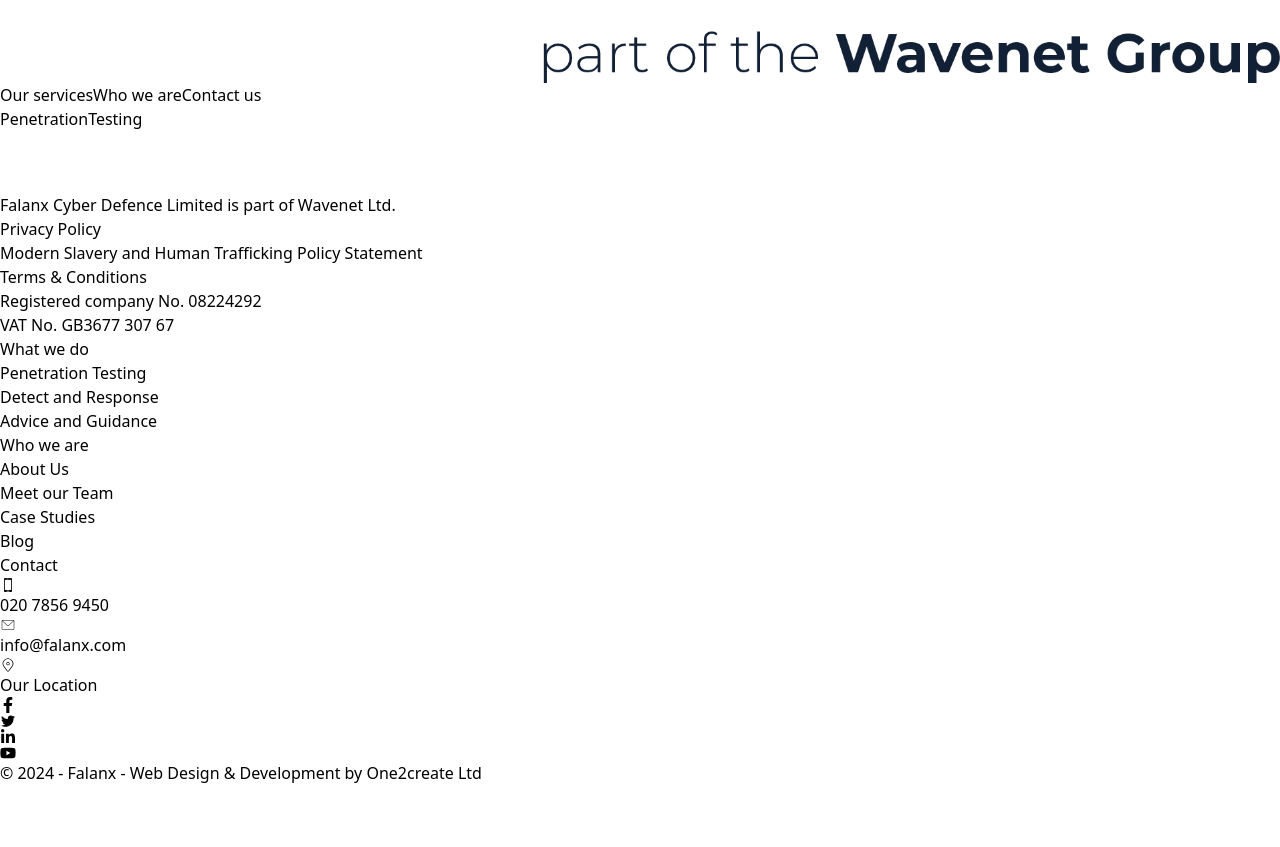
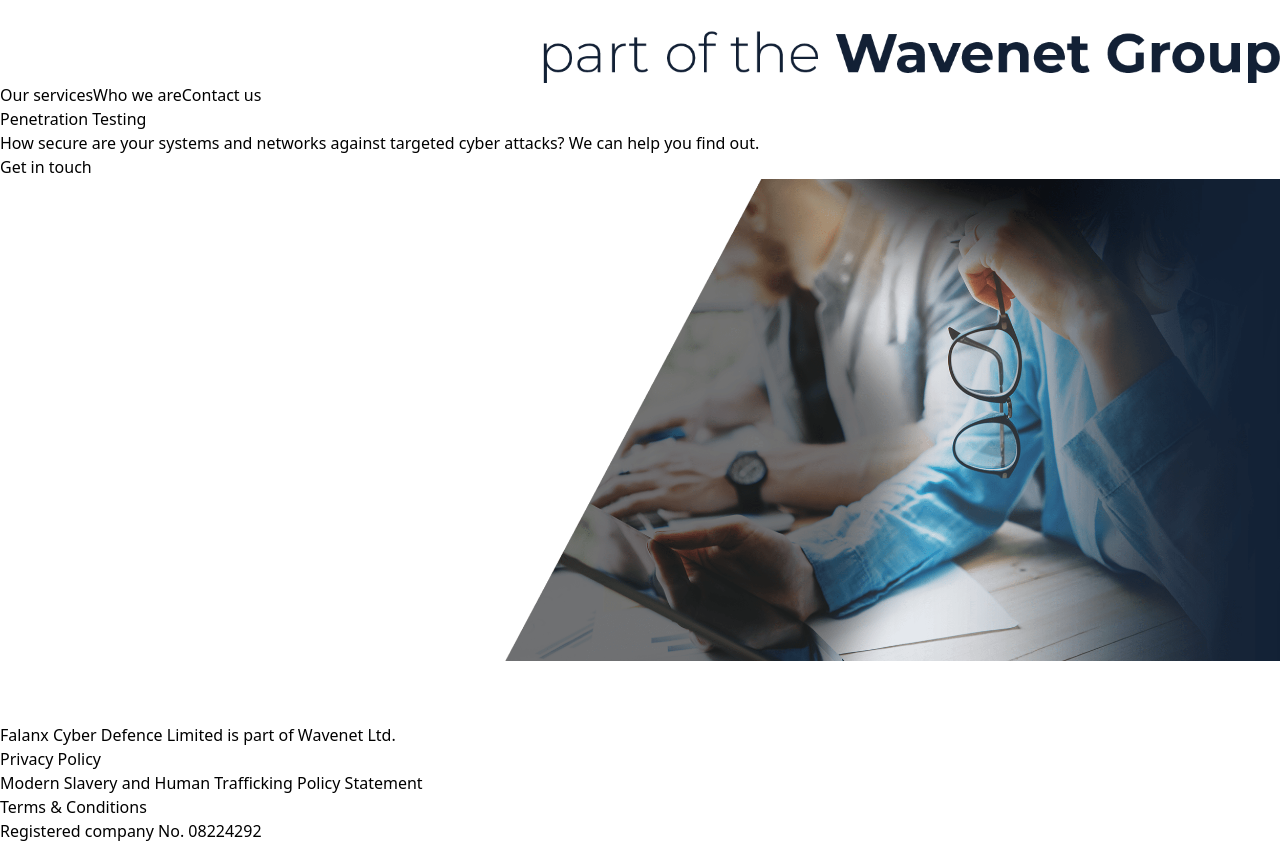
Before and after one commit to Adenekan123/tissec_web, a React (Vite) app: page /services/penetration-testing in a window 1280 px wide. Shown: the part 531-1378 px from the top of the page. Before the commit the page ends 1316 px from the top, so only its background shows below. Built offline with nearby package versions, Linux system fonts and the light colour scheme.

Commit message:
general-banner update

```diff
--- a/src/components/ui/general-banner/index.tsx
+++ b/src/components/ui/general-banner/index.tsx
@@ -1,6 +1,33 @@
+import { Link } from "react-router-dom";
+import { IHomeBannerContent } from "../../../static/home.static";
 
-export const GeneralBanner = () => {
+export const GeneralBanner = ({ content }: { content: IHomeBannerContent }) => {
+  const { heading, description, url } = content;
   return (
-    <div>Banner</div>
-  )
-}
+    <div className="bg-[url('/images/home-bg-n.jpg')]  bg-cover bg-right h-[70vh] relative pt-12 md:pt-32 px-4 md:px-72">
+      <div className="flex justify-between gap-x-72 items-center">
+        <div className="flex flex-col gap-y-4 md:gap-y-8  xl:pl-24 relative z-10 md:basis-5/12 ">
+          <h2 className="text-2xl lg:text-4xl capitalize">{heading}</h2>
+          <p className="text-sm lg:text-xl">{description}</p>
+        </div>
+        <div className="md:basis-3/12 relative z-10 pt-12">
+          <div className="text-center">
+            <Link
+              to={url}
+              className=" d-inline-block bg-blue-900 text-white  capitalize py-3  lg:py-5 px-6 lg:px-6 text-xs lg:text-sm font-bold"
+            >
+              Get in touch
+            </Link>
+          </div>
+        </div>
+        <div className="absolute top-0 right-0 h-full">
+          <img
+            src="/images/Top-slash-of-page-slider1.png"
+            alt=""
+            className="h-full w-full object-cover object-center"
+          />
+        </div>
+      </div>
+    </div>
+  );
+};
--- a/src/components/ui/home-banner/index.tsx
+++ b/src/components/ui/home-banner/index.tsx
@@ -28,7 +28,7 @@
               />
             </div>
             <p className="text-center text-xs lg:text-xl italic text-white font-bold relative z-10 md:w-4/12">
-              {quote}
+              {quote ? quote : null}
             </p>
           </div>
         </div>
--- a/src/pages/services/penetration-testing.tsx
+++ b/src/pages/services/penetration-testing.tsx
@@ -1,8 +1,18 @@
+import { GeneralBanner } from "../../components";
 
 const PenetrationTesting = () => {
   return (
-    <div>PenetrationTesting</div>
-  )
-}
+    <section>
+      <GeneralBanner
+        content={{
+          heading: "Penetration Testing",
+          description:
+            "How secure are your systems and networks against targeted cyber attacks? We can help you find out.",
+          url: "#",
+        }}
+      />
+    </section>
+  );
+};
 
-export default PenetrationTesting
+export default PenetrationTesting;
--- a/src/static/home.static.ts
+++ b/src/static/home.static.ts
@@ -101,6 +101,6 @@
 export interface IHomeBannerContent {
   heading: string;
   description: string;
-  quote: string;
+  quote?: string;
   url: string;
 }
```
